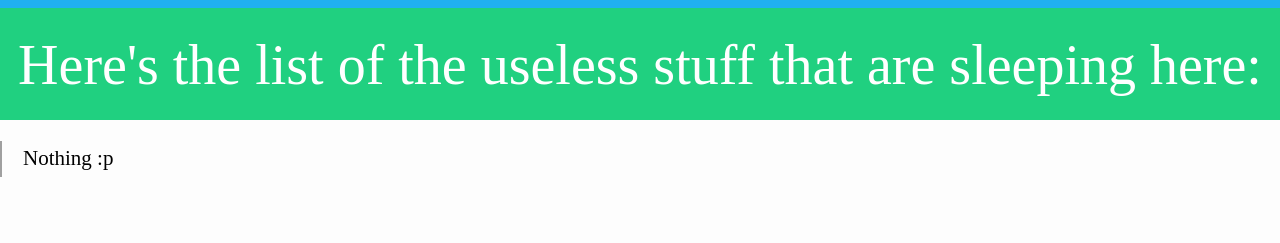
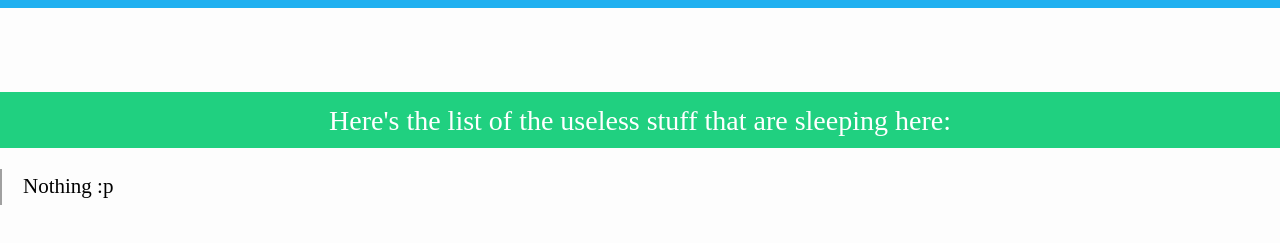
Before and after one commit to adri326/old-outdated-website, a plain HTML site: page index.html in a window 1280 px wide. Shown: the part 55-298 px from the top of the page. Drawn offline with Linux system fonts and the light colour scheme.

Commit message:
Update index.html

```diff
--- a/index.html
+++ b/index.html
@@ -40,8 +40,9 @@
         </table>
       </div>
     </header>
-
-    <div class="medium-bar greenBG">
+    <div id="content">
+      <div class="spacer"></div>
+      <div class="small-bar greenBG">
         Here's the list of the useless stuff that are sleeping here:
       </div>
       <ul class="light-list">
@@ -49,5 +50,6 @@
           Nothing :p
         </li>
       </ul>
+    </div>
   </body>
 </html>
```
Lines whose indentation alone changed are shown as unchanged.
